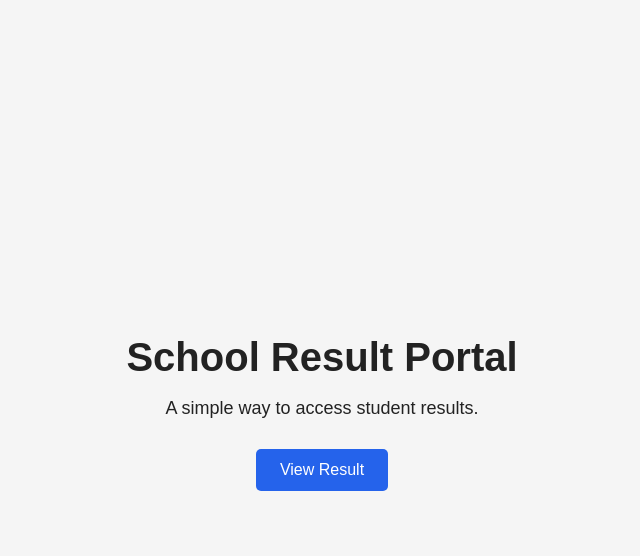
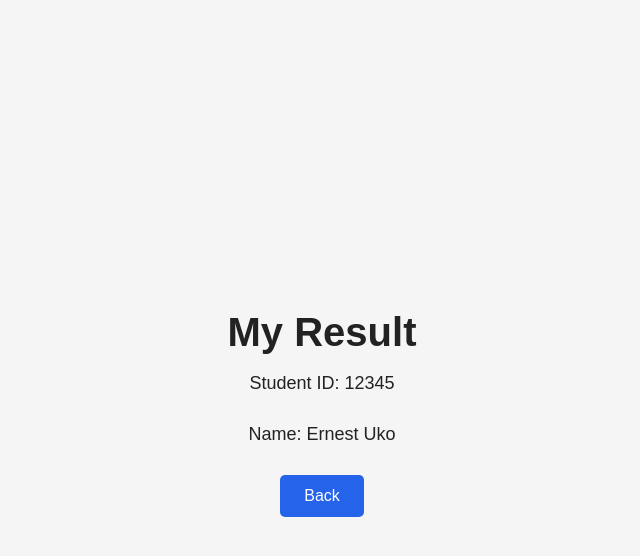
Before and after one commit to Ernest-d/school-result-portal, a React (Vite) app in the folder client/: page / in a window 1280 px wide. Both pictures are taken after a click on the button "View Result". Shown: the top 556 px of the page, without its empty margins (318-958 px from the left). Built offline with nearby package versions, Linux system fonts and the light colour scheme.

Commit message:
Add basic result view navigation

```diff
--- a/client/src/App.jsx
+++ b/client/src/App.jsx
@@ -1,15 +1,33 @@
+import { useState } from 'react'
 import './App.css'
 
 function App() {
+  const [showResult, setShowResult] = useState(false)
+
+  if (showResult) {
+    return (
+      <div className="app">
+        <h1>My Result</h1>
+
+        <p>Student ID: 12345</p>
+        <p>Name: Ernest Uko</p>
+
+        <button onClick={() => setShowResult(false)}>
+          Back
+        </button>
+      </div>
+    )
+  }
+
   return (
     <div className="app">
       <h1>School Result Portal</h1>
 
-      <p>
-        A simple way to access student results.
-      </p>
+      <p>A simple way to access student results.</p>
 
-      <button>View Result</button>
+      <button onClick={() => setShowResult(true)}>
+        View Result
+      </button>
     </div>
   )
 }
```
